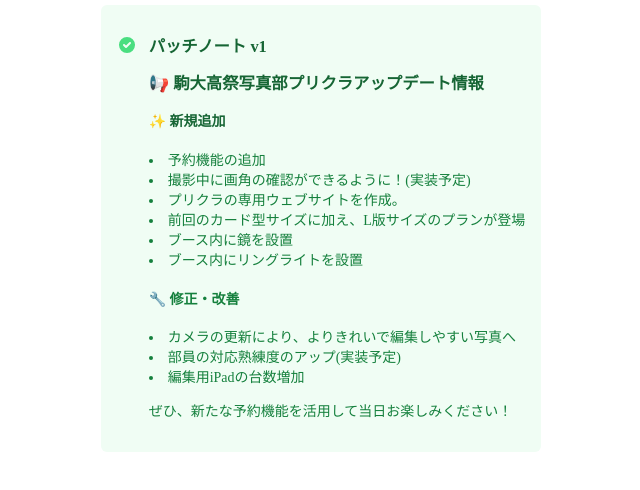
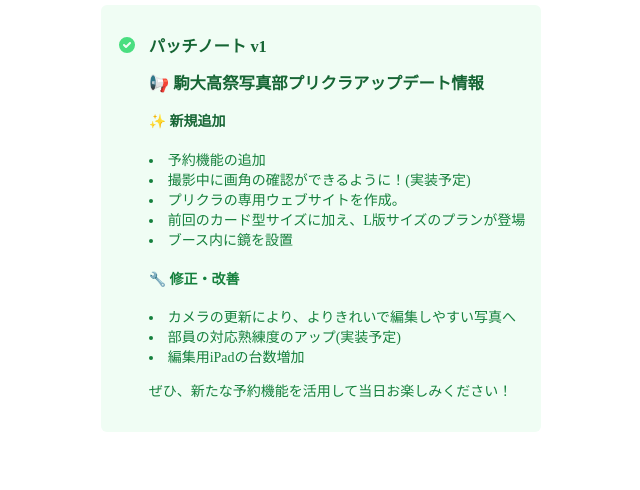
Before and after one commit to tomeitoooooooooooooooooooooooooo/comingsoon, a plain HTML site: page index.html in a window 1280 px wide. Shown: the part 558-1048 px from the top of the page, without its empty margins (319-959 px from the left). Drawn offline with Linux system fonts and the light colour scheme.

Commit message:
index.html を更新

```diff
--- a/index.html
+++ b/index.html
@@ -103,7 +103,6 @@
           <li>プリクラの専用ウェブサイトを作成。</li>
           <li>前回のカード型サイズに加え、L版サイズのプランが登場</li>
           <li>ブース内に鏡を設置</li>
-          <li>ブース内にリングライトを設置</li>
           <h4>🔧 修正・改善</h4>
           <li>カメラの更新により、よりきれいで編集しやすい写真へ</li>
           <li>部員の対応熟練度のアップ(実装予定)</li>
```
